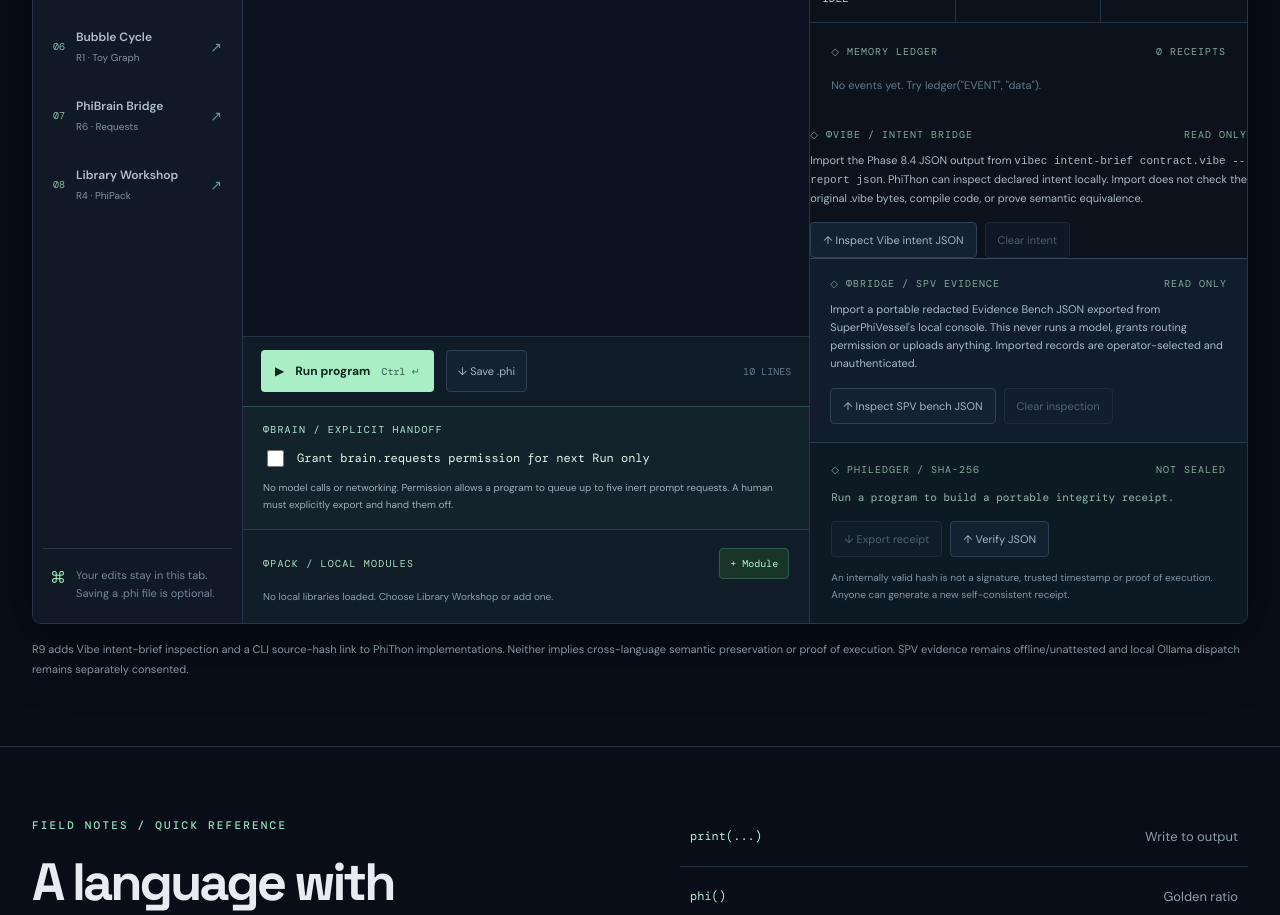
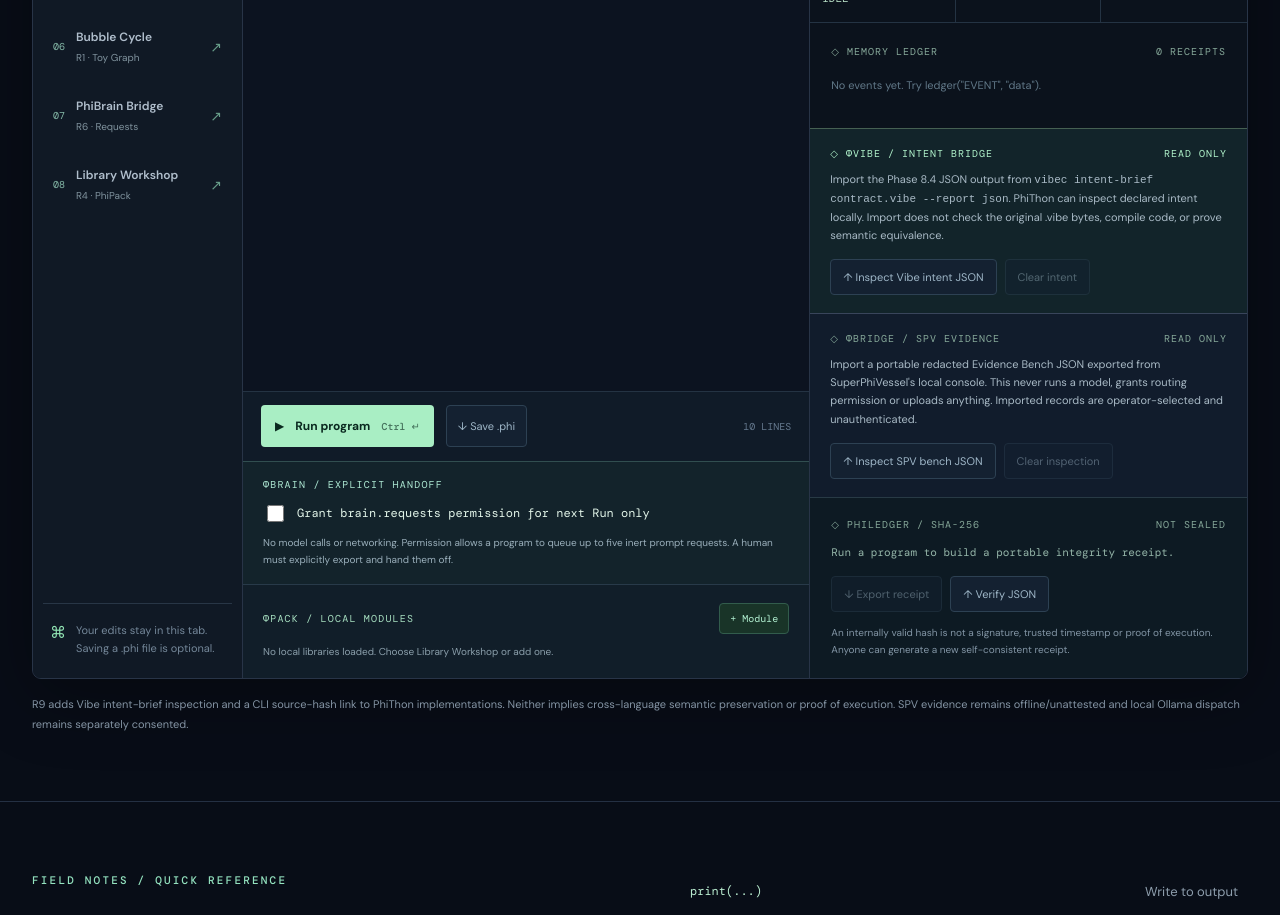
Before and after one commit to MichaelWave369/Phithon, a React (Vite) app: page / in a window 1280 px wide. Shown: the part 1340-2255 px from the top of the page. Built offline with nearby package versions, Linux system fonts and the light colour scheme.

Commit message:
style(r9): style offline Vibe intent bridge inspector

```diff
--- a/src/styles.css
+++ b/src/styles.css
@@ -87,3 +87,11 @@ h1,h2{font-family:"Space Grotesk",sans-serif;margin:0;letter-spacing:-3px}h1{fon
 .spv-entry{display:flex;flex-direction:column;gap:4px;border-top:1px solid #324959;padding:10px 0;font:11px "DM Mono",monospace;color:#d4e9e1}
 .spv-entry small{font-size:10px;color:#98b6c3}
 @media(max-width:720px){.spv-bench-panel{padding:14px}}
+
+
+/* R9: read-only Vibe intent bridge */
+.vibe-bridge-panel{padding:18px 20px;border-top:1px solid #466052;background:#12242a}
+.vibe-bridge-panel .receipt-heading{color:#b1f4cc}
+.vibe-bridge-panel .spv-bench-hint{overflow-wrap:anywhere}
+.vibe-bridge-panel code.digest-value{display:block;font:11px/1.7 "DM Mono",monospace;white-space:normal;overflow-wrap:anywhere;margin:5px 0}
+@media(max-width:720px){.vibe-bridge-panel{padding:14px}}
```
